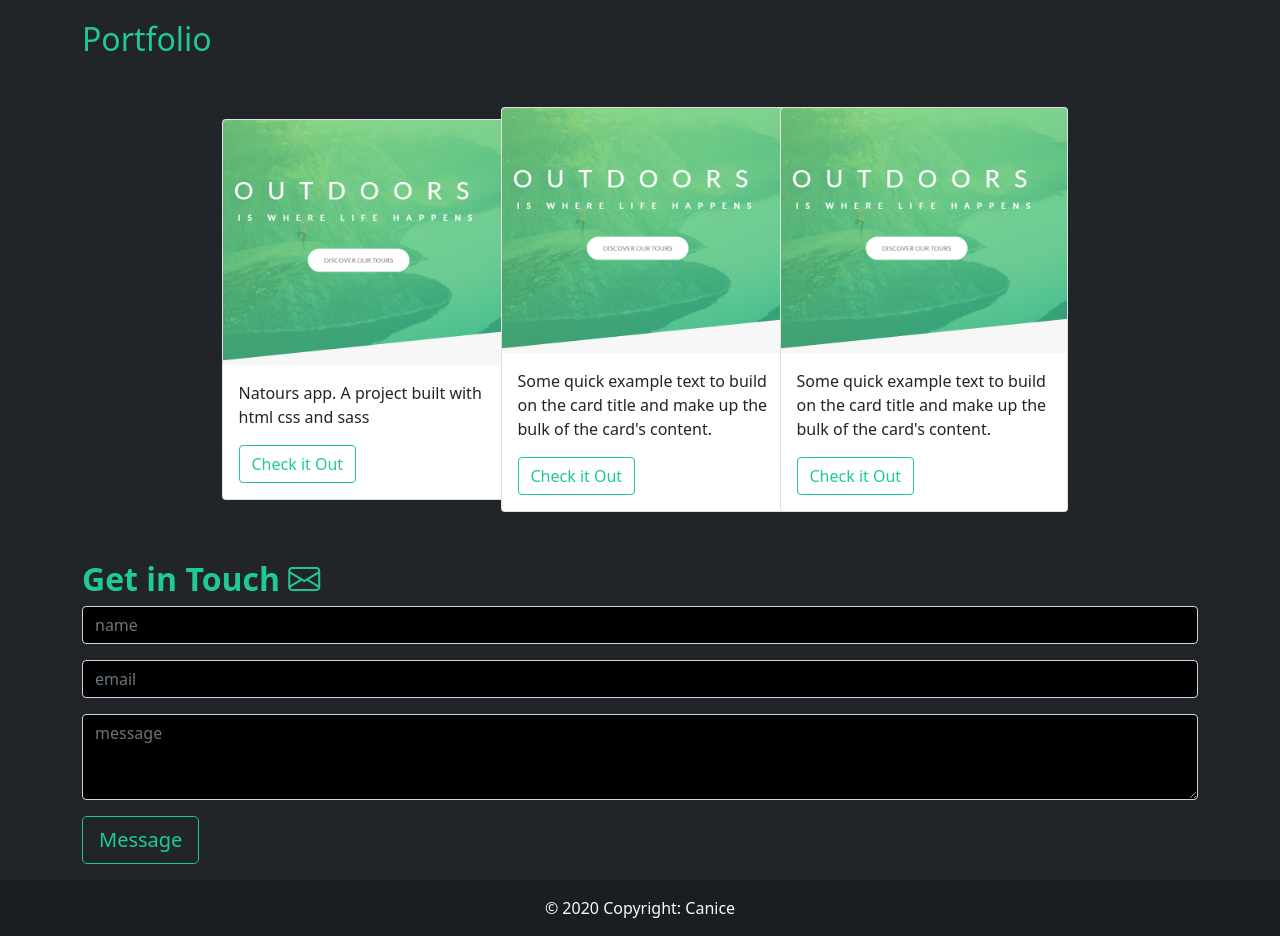
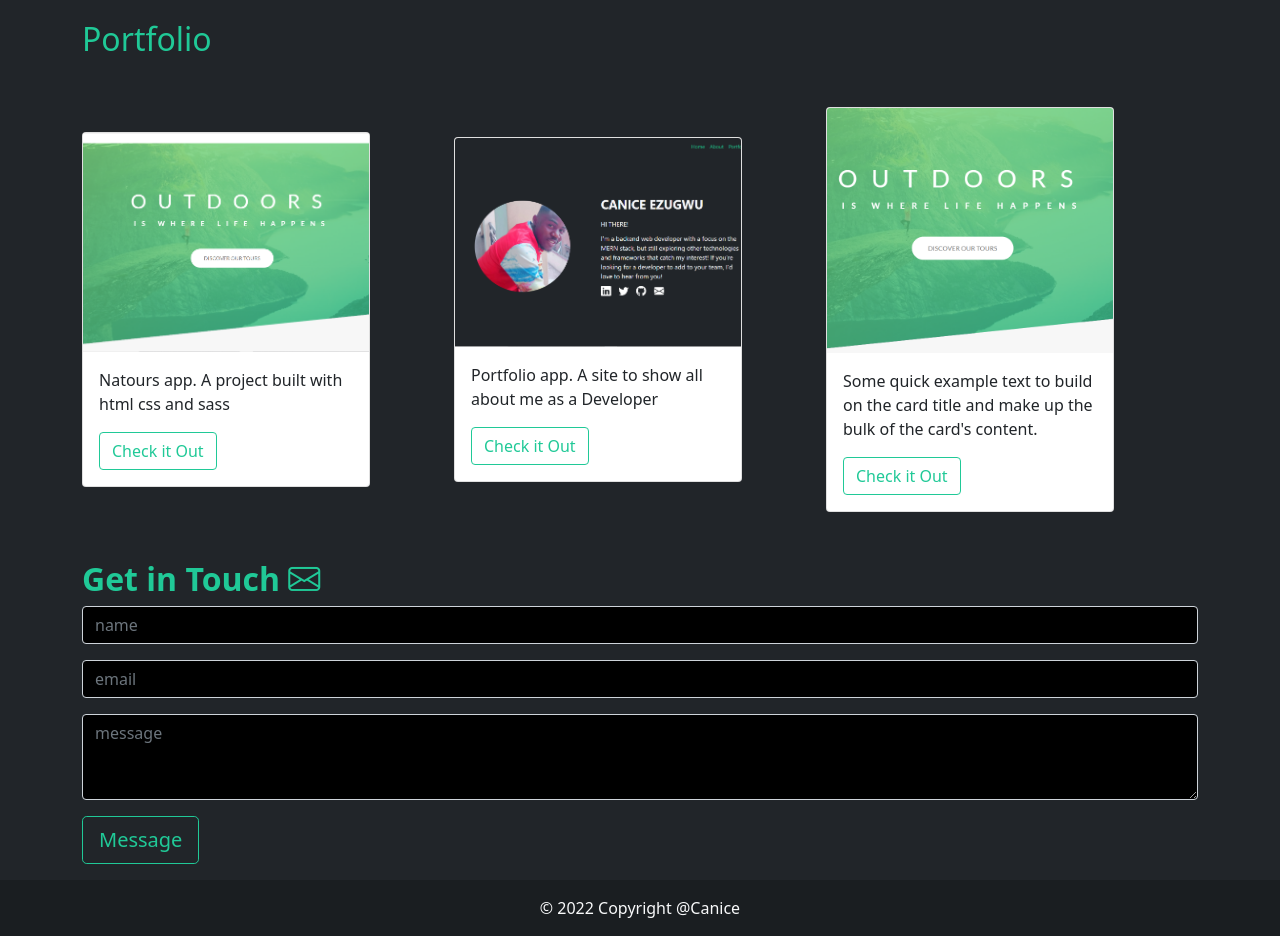
Before and after one commit to canicemichael/Portfolio, a website: page index.html in a window 1280 px wide. Shown: the part 1560-2496 px from the top of the page. Drawn offline with nearby package versions, Linux system fonts and the light colour scheme.

Commit message:
Update and addition of some svgs

```diff
--- a/index.html
+++ b/index.html
@@ -140,27 +140,27 @@
                 <h2>Portfolio</h2>
             </div>
             <div class="row my-5 align-items-center g-0 justify-content-center">
-                <div class="col-8 col-lg-4 col-xl-3">
+                <div class="col ">
                     <div class="card" style="width: 18rem;">
-                        <img src="assets/natours.png" class="card-img-top" alt="...">
+                        <img src="assets/nat.png" class="card-img-top" alt="...">
                         <div class="card-body">
                           <p class="card-text text-dark">Natours app. A project built with html css and sass</p>
-                          <a href=""><button class="btn btn-outline-success">Check it Out</button></a>
+                          <a href="https://canicemichael.github.io/1-Natours/" target="_blank"><button class="btn btn-outline-success">Check it Out</button></a>
                         </div>
                       </div>
                 </div>
 
-                <div class="col-8 col-lg-4 col-xl-3">
+                <div class="col ">
                     <div class="card" style="width: 18rem;">
-                        <img src="assets/natours.png" class="card-img-top" alt="...">
+                        <img src="assets/port.png" class="card-img-top" alt="...">
                         <div class="card-body">
-                          <p class="card-text text-dark">Some quick example text to build on the card title and make up the bulk of the card's content.</p>
-                          <a href=""><button class="btn btn-outline-success">Check it Out</button></a>
+                          <p class="card-text text-dark">Portfolio app. A site to show all about me as a Developer</p>
+                          <a href="https://pedantic-poitras-349066.netlify.app/" target="_blank"><button class="btn btn-outline-success">Check it Out</button></a>
                         </div>
                       </div>
                 </div>
 
-                <div class="col-8 col-lg-4 col-xl-3">
+                <div class="col ">
                     <div class="card" style="width: 18rem;">
                         <img src="assets/natours.png" class="card-img-top" alt="...">
                         <div class="card-body">
@@ -201,8 +201,8 @@
         <footer class="bg-dark text-light text-center text-lg-start">
             <!-- Copyright -->
             <div class="text-center p-3" style="background-color: rgba(0, 0, 0, 0.2);">
-              © 2020 Copyright:
-              <a style="text-decoration: none;" class="text-light" href="https://twitter.com/canicemike">Canice</a>
+              © 2022 Copyright <!--change here to a always current date-->
+              <a style="text-decoration: none;" class="text-light" href="https://twitter.com/canicemike">@Canice</a>
             </div>
             <!-- Copyright -->
           </footer>
--- a/package.json
+++ b/package.json
@@ -11,6 +11,7 @@
   "license": "ISC",
   "dependencies": {
     "bootstrap": "^5.1.3",
+    "bootstrap-icons": "^1.8.1",
     "dotenv": "^16.0.0",
     "express": "^4.17.3",
     "multiparty": "^4.2.3",
```
Also changed, not shown: assets/nat.png (added), assets/port.png (added), assets/portfolio.png (added), 1 other file.
